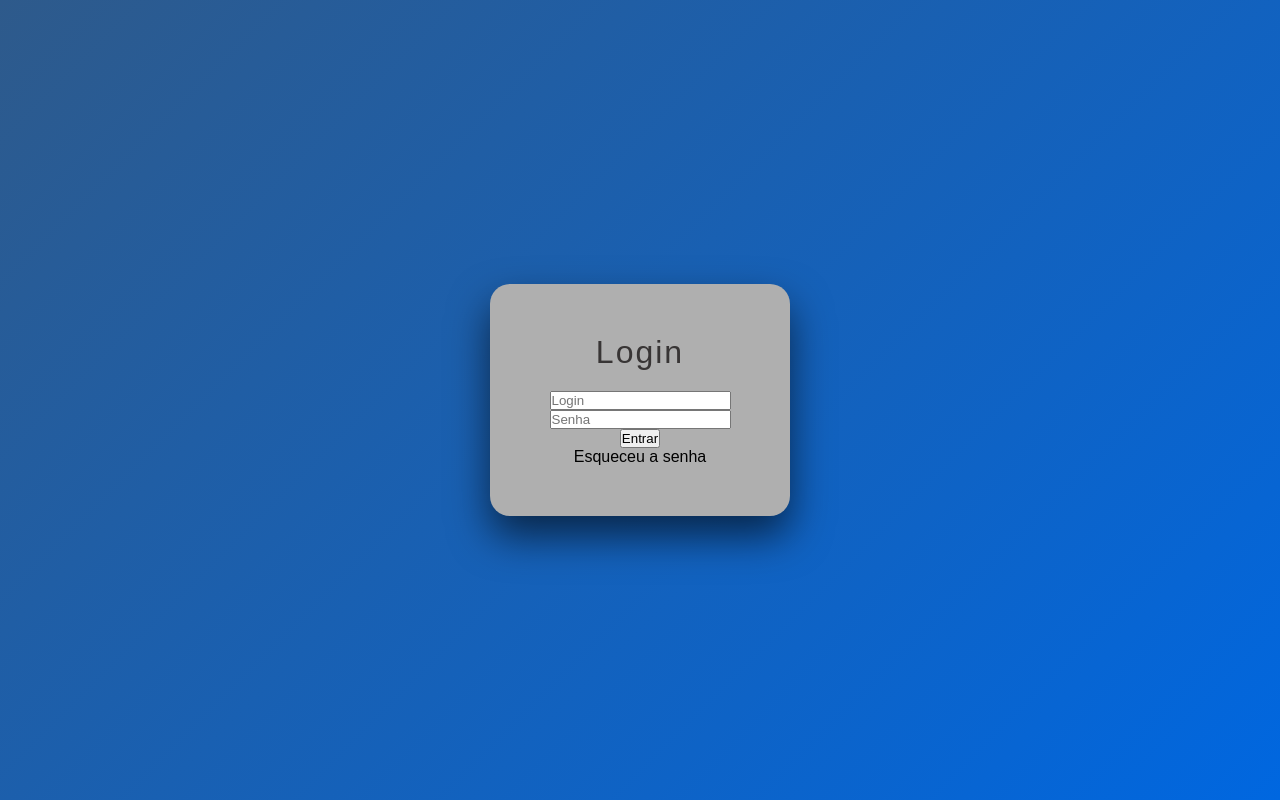
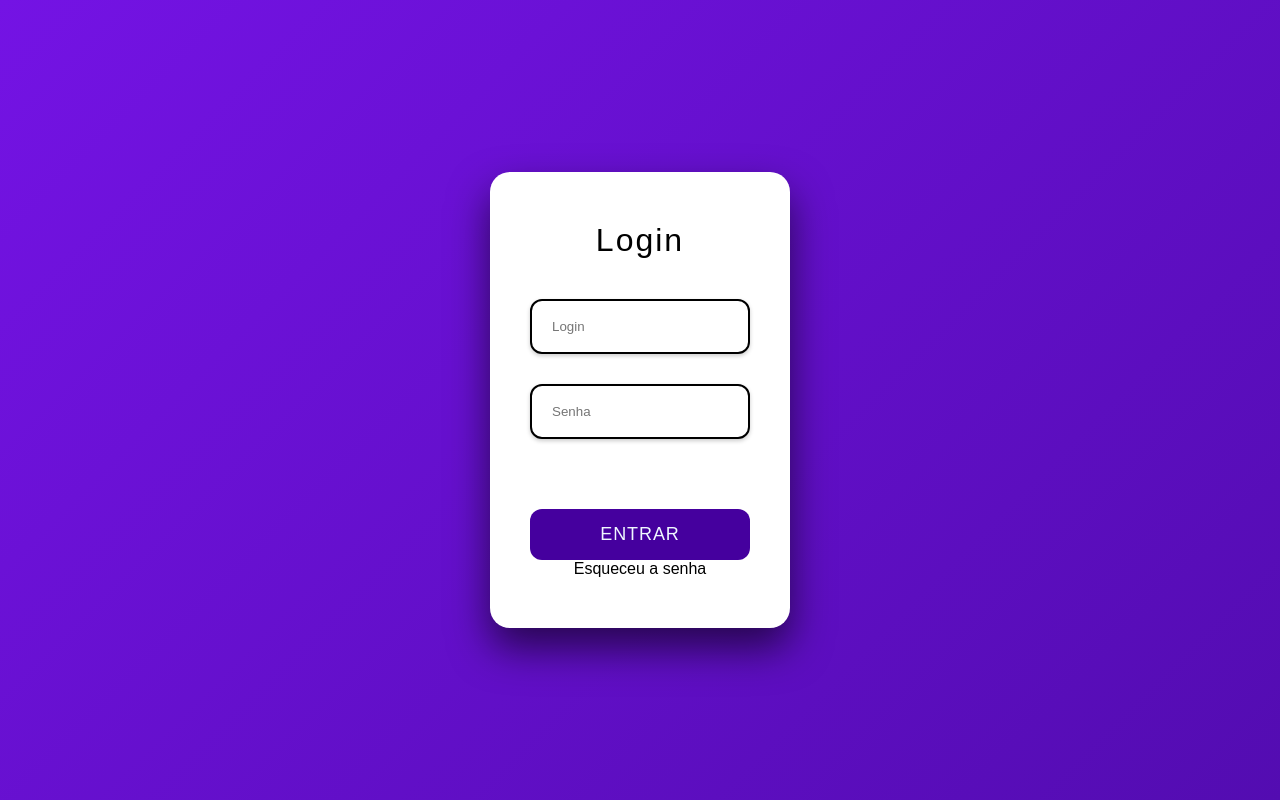
Before and after one commit to jmsocialm/tela-login, a plain HTML site: page index.html in a window 1280 px wide. Drawn offline with Linux system fonts and the light colour scheme; a web font is replaced by a local one.

Commit message:
24 11 2025

```diff
--- a/index.html
+++ b/index.html
@@ -20,14 +20,14 @@
 
  body{
     height: 100vh;
-   background: Linear-gradient(135deg, #2E5A8B, #0067E0 );
+   background: Linear-gradient(135deg, #7413e4, #530cb1 );
    display: flex;
    align-items: center;
    justify-content: center;
  }
 
  .login-container{
-    background: rgb(175, 175, 175);
+    background: rgb(255, 255, 255);
     border-radius: 20px;
     padding: 50px 40px;
     text-align: center;
@@ -36,15 +36,59 @@
     box-shadow: 0px 20px 40px rgba(0, 0, 0, 0.6);
  }
  .login-container h2{
-    margin-bottom: 20px;
+    margin-bottom: 25px;
     font-size: 32px;
     font-weight: 600px;
     letter-spacing: 2px;
-    color: rgb(56, 53, 53);
+    color: rgb(0, 0, 0);
  }
- login-container imput{
+
+ .login-container input{
     width: 100%;
   padding: 18px 20px;
+  margin: 15px 0;
+  border-radius: 12px;
+ border: 2px solid rgb(0, 0, 0);
+ transition: all 0.3s ease;
+ outline: none;
+ box-shadow: 0 2px 4px rgba(0, 0, 0, 0.2);
+ }
+
+.login-container input:focus{
+   outline: none;
+   border-color: #aa87d8;
+   box-shadow: 0 0 8px rgba(0, 0, 0, 0.15) ;
+   transform: translateY(-2px);
+}
+
+.login-container button{
+width: 100%;
+padding: 15px;
+margin-top: 25%;
+border: none;
+border-radius: 12px;
+background-color: #45009e;
+color: aliceblue;
+font-size: 18px;
+font-weight: 550px;
+cursor: pointer;
+box-shadow: 0 4px 15px rgba(0, 0, 0, 0.3s);
+text-transform: uppercase;
+letter-spacing: 0.9px;
+transition: all 0.3s ease;
+}
+
+.login-container button:hover{
+transform: translateY(-4px);
+}
+
+.login-container button:active{
+   transform: translateY(0);
+}
+
+
+
+
 
   </style>
 </head>
```
Lines whose indentation alone changed are shown as unchanged.
